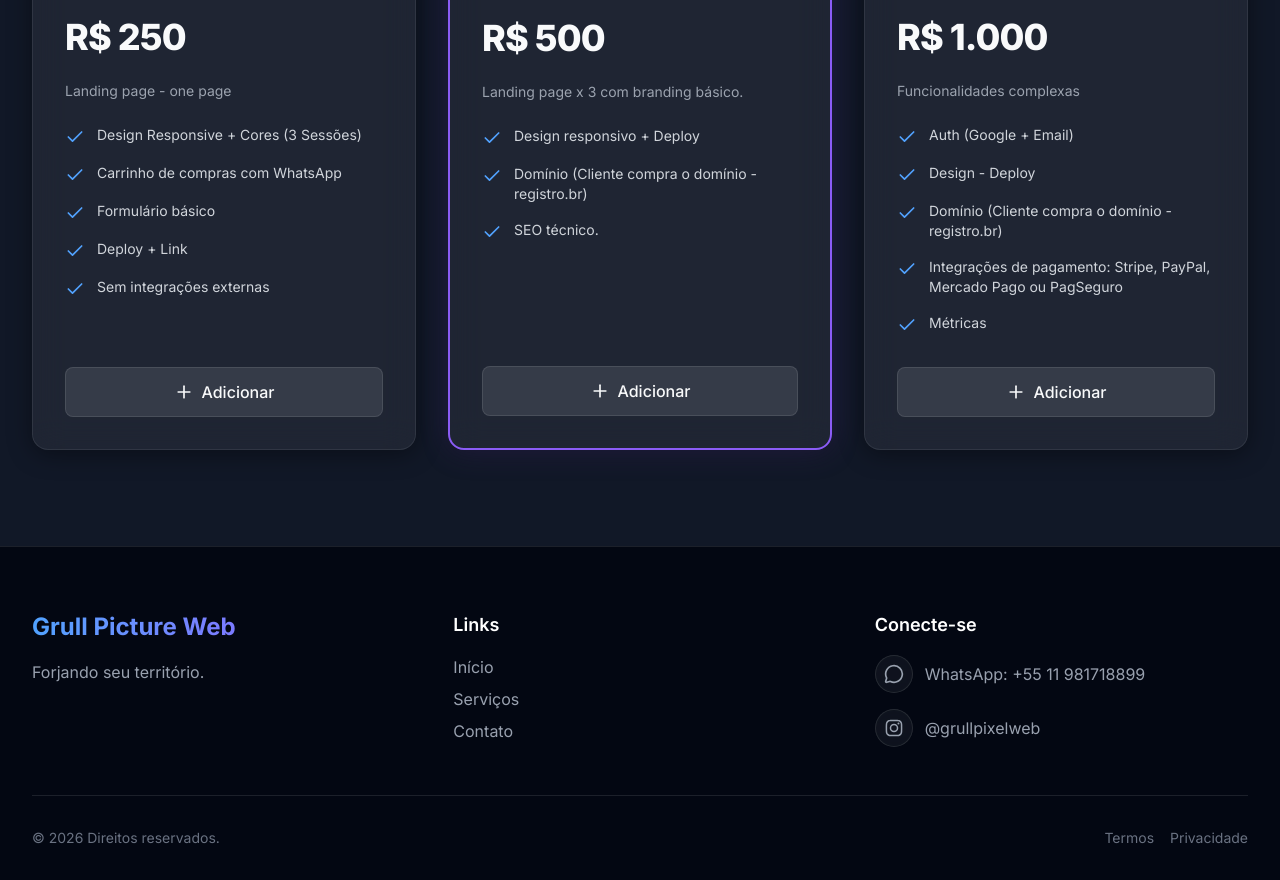
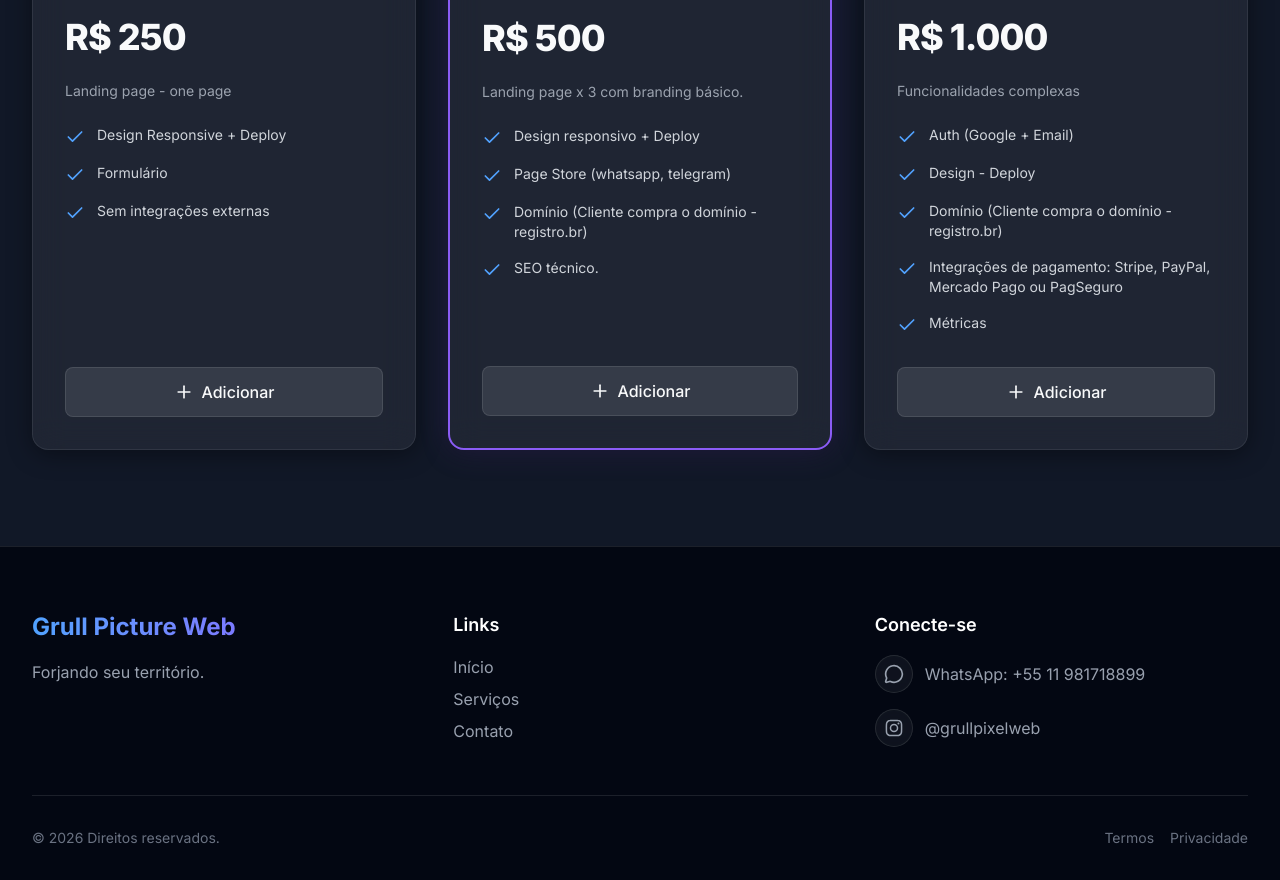
Before and after one commit to grullpixelweb-pixel/BaseWebSite, a Next.js app: page / in a window 1280 px wide. Shown: the part 2440-3320 px from the top of the page. Built offline with nearby package versions, Linux system fonts and the light colour scheme.

Commit message:
Simplificando paquetes y añadiendo Page Store a Identidade Pro.

```diff
--- a/src/locales/translations.ts
+++ b/src/locales/translations.ts
@@ -68,10 +68,8 @@ export const translations = {
           price: 250,
           description: "Landing page - one page",
           features: [
-            "Design Responsive + Cores (3 Sessões)",
-            "Carrinho de compras com WhatsApp",
-            "Formulário básico",
-            "Deploy + Link",
+            "Design Responsive + Deploy",
+            "Formulário",
             "Sem integrações externas",
           ],
         },
@@ -82,6 +80,7 @@ export const translations = {
           description: "Landing page x 3 com branding básico.",
           features: [
             "Design responsivo + Deploy",
+            "Page Store (whatsapp, telegram)",
             "Domínio (Cliente compra o domínio - registro.br)",
             "SEO técnico.",
           ],
@@ -189,10 +188,8 @@ export const translations = {
           price: 250,
           description: "Landing page - one page",
           features: [
-            "Design Responsive + Colors (3 Sessions)",
-            "Carrito de compras con WhatsApp",
-            "Formulario básico",
-            "Deploy + Link",
+            "Diseño Responsive + Deploy",
+            "Formulario",
             "Sin integraciones externas",
           ],
         },
@@ -203,6 +200,7 @@ export const translations = {
           description: "Landing page x 3 con branding básico.",
           features: [
             "Diseño responsivo + Deploy",
+            "Page Store (whatsapp, telegram)",
             "Dominio (Cliente compra el dominio)",
             "SEO técnico.",
           ],
@@ -310,10 +308,8 @@ export const translations = {
           price: 250,
           description: "Landing page - one page",
           features: [
-            "Responsive Design + Colors (3 Sessions)",
-            "WhatsApp Shopping Cart",
-            "Basic form",
-            "Deploy + Link",
+            "Responsive Design + Deploy",
+            "Form",
             "No external integrations",
           ],
         },
@@ -324,6 +320,7 @@ export const translations = {
           description: "Landing page x 3 with basic branding.",
           features: [
             "Responsive Design + Deploy",
+            "Page Store (WhatsApp, Telegram)",
             "Domain (Purchased by client)",
             "Technical SEO.",
           ],
```
